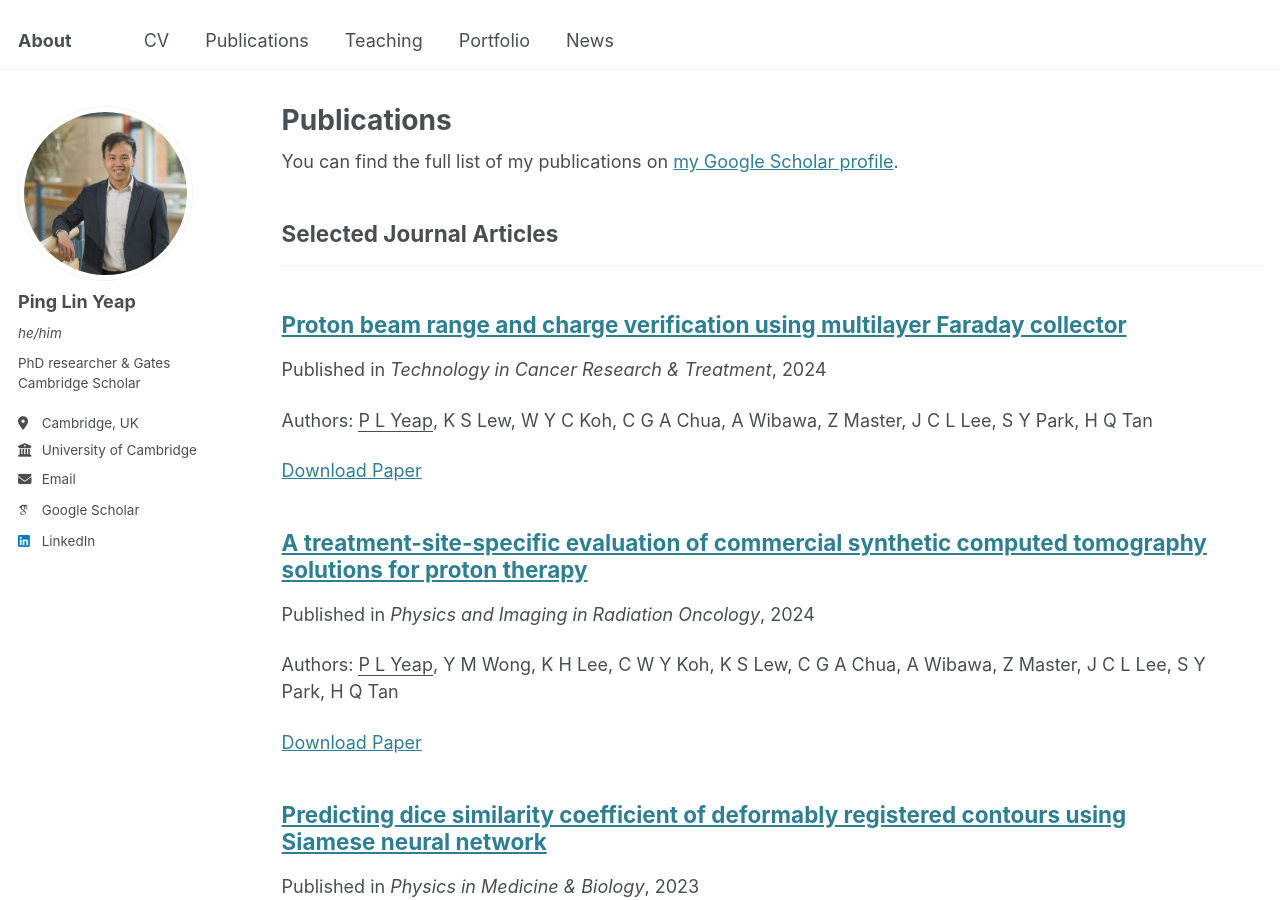
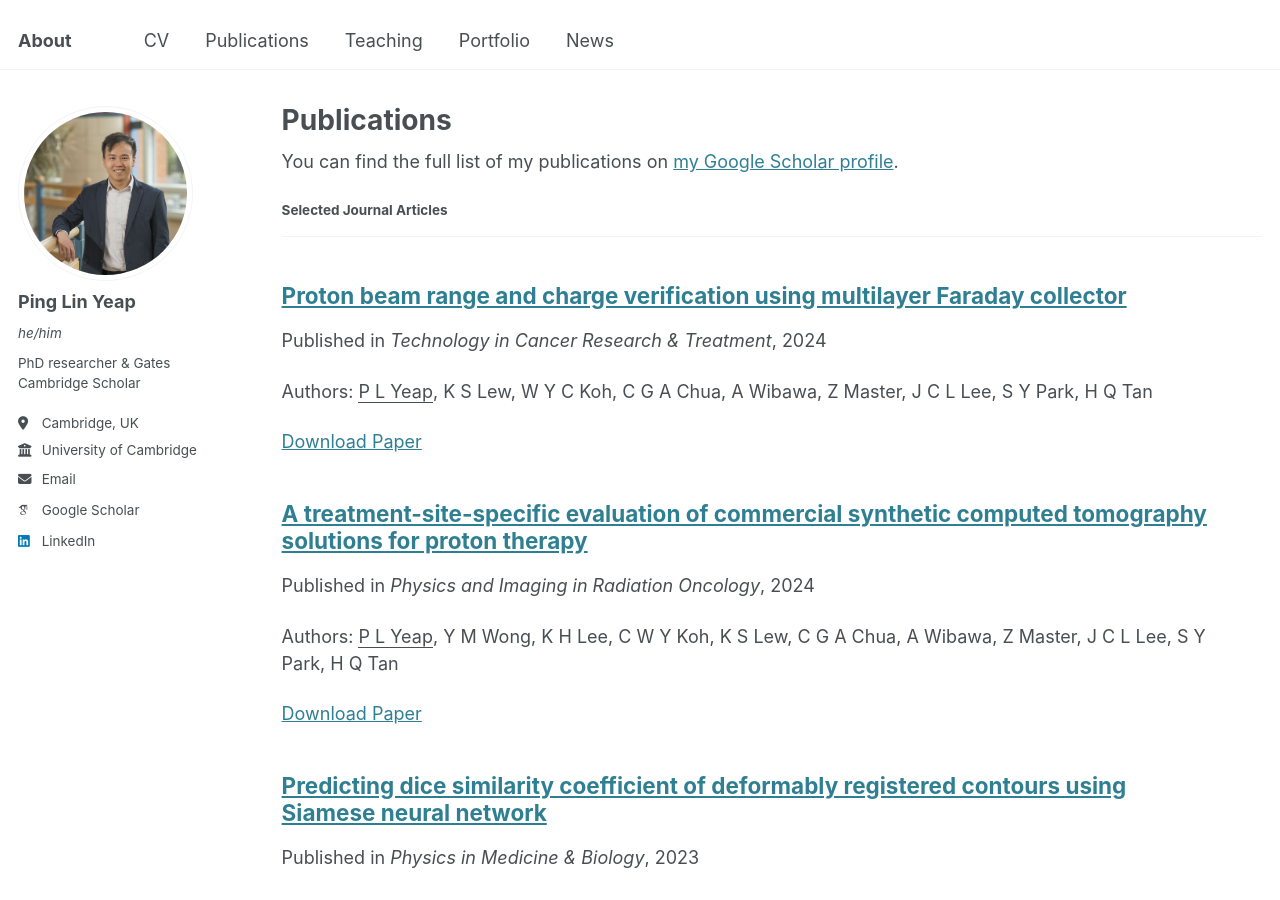
Before and after one commit to yeappl/yeappl.github.io, a Jekyll site: the page built from _pages/publications.html, in a window 1280 px wide and 900 px high. Built offline with Jekyll 4.4.1, drawn with Linux system fonts in a browser that asks for light colours; some web fonts are replaced.

Commit message:
Update publications.html

```diff
--- a/_pages/publications.html
+++ b/_pages/publications.html
@@ -20,7 +20,7 @@ author_profile: true
         {% continue %}
       {% endif %}
       {% unless title_shown %}
-        <h2>{{ category[1].title }}</h2><hr />
+        <h4>{{ category[1].title }}</h4><hr />
         {% assign title_shown = true %}
       {% endunless %}
       {% include archive-single.html %}
```
